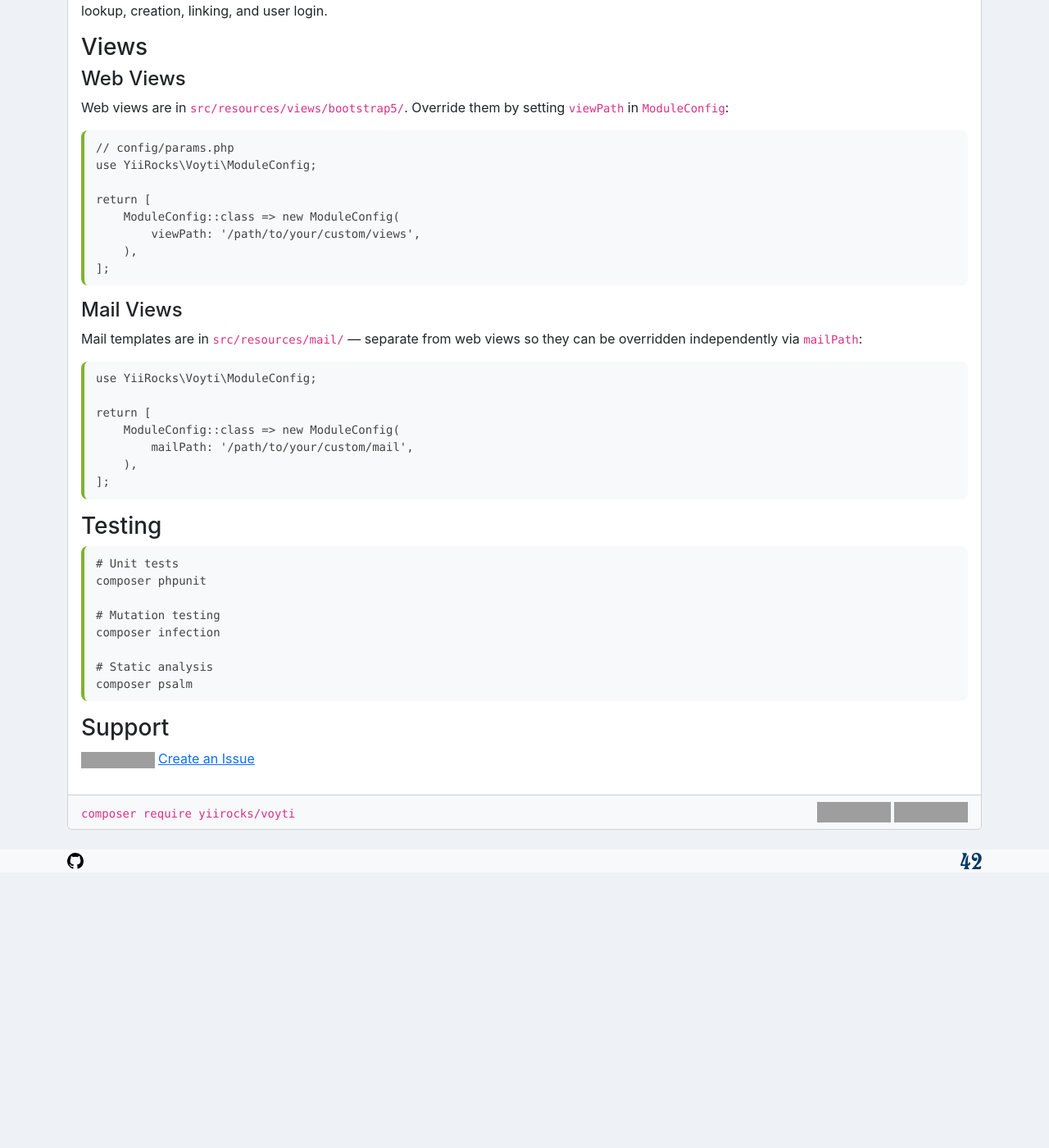
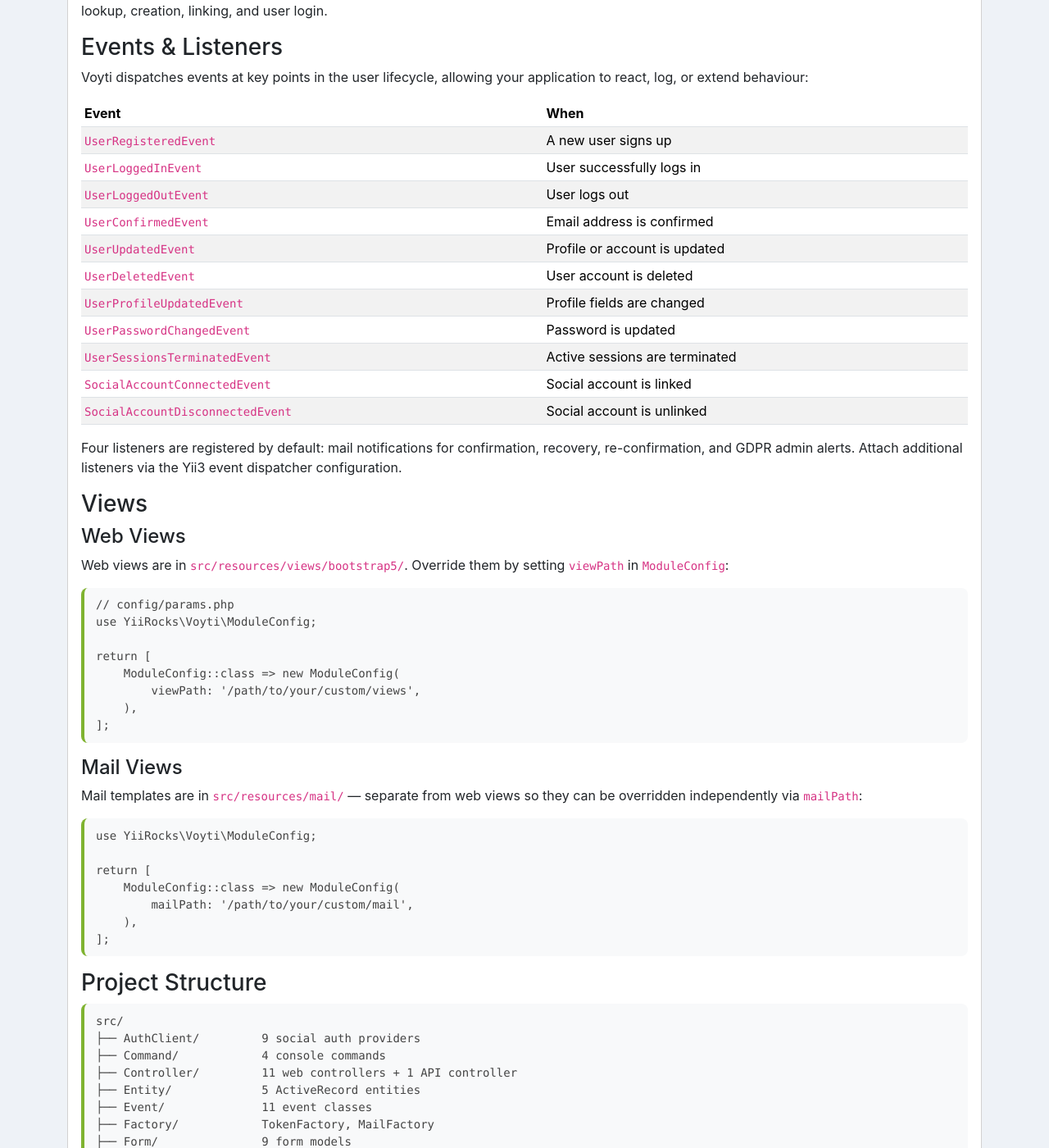
Before and after one commit to YiiRocks/YiiRocks.github.io, a Jekyll site: the page built from voyti/index.html, in a window 1280 px wide and 1400 px high, scrolled down 7141 px. Shown: the whole window at 82% size. Built offline with Jekyll 4.4.1, drawn with Linux system fonts in a browser that asks for light colours; a style sheet for code colours, icons or effects is not loaded; before the commit the page ends 8205 px from its top, so only the background shows below that; some of the changed text lies outside the part shown; grey boxes are pictures that could not be loaded.

Commit message:
Expand voyti accordion body with feature list, add events and project structure to docs

```diff
--- a/voyti/index.html
+++ b/voyti/index.html
@@ -639,6 +639,35 @@
             handles account lookup, creation, linking, and user login.
         </p>
 
+        <h3 class="card-title" id="events">Events &amp; Listeners</h3>
+        <p>Voyti dispatches events at key points in the user lifecycle,
+        allowing your application to react, log, or extend behaviour:</p>
+        <table class="table table-sm table-striped">
+            <thead>
+                <tr>
+                    <th>Event</th>
+                    <th>When</th>
+                </tr>
+            </thead>
+            <tbody>
+                <tr><td><code>UserRegisteredEvent</code></td><td>A new user signs up</td></tr>
+                <tr><td><code>UserLoggedInEvent</code></td><td>User successfully logs in</td></tr>
+                <tr><td><code>UserLoggedOutEvent</code></td><td>User logs out</td></tr>
+                <tr><td><code>UserConfirmedEvent</code></td><td>Email address is confirmed</td></tr>
+                <tr><td><code>UserUpdatedEvent</code></td><td>Profile or account is updated</td></tr>
+                <tr><td><code>UserDeletedEvent</code></td><td>User account is deleted</td></tr>
+                <tr><td><code>UserProfileUpdatedEvent</code></td><td>Profile fields are changed</td></tr>
+                <tr><td><code>UserPasswordChangedEvent</code></td><td>Password is updated</td></tr>
+                <tr><td><code>UserSessionsTerminatedEvent</code></td><td>Active sessions are terminated</td></tr>
+                <tr><td><code>SocialAccountConnectedEvent</code></td><td>Social account is linked</td></tr>
+                <tr><td><code>SocialAccountDisconnectedEvent</code></td><td>Social account is unlinked</td></tr>
+            </tbody>
+        </table>
+        <p>Four listeners are registered by default: mail notifications
+        for confirmation, recovery, re-confirmation, and GDPR admin alerts.
+        Attach additional listeners via the Yii3 event dispatcher
+        configuration.</p>
+
         <h3 class="card-title" id="views">Views</h3>
 
         <h4>Web Views</h4>
@@ -669,15 +698,36 @@
     ),
 ];</code></pre>
 
+        <h3 class="card-title" id="structure">Project Structure</h3>
+        <pre class="mb-3"><code>src/
+├── AuthClient/         9 social auth providers
+├── Command/            4 console commands
+├── Controller/         11 web controllers + 1 API controller
+├── Entity/             5 ActiveRecord entities
+├── Event/              11 event classes
+├── Factory/            TokenFactory, MailFactory
+├── Form/               9 form models
+├── Helper/             5 helpers
+├── Listener/           4 event listeners
+├── Middleware/          3 PSR-15 middleware
+├── Migration/          5 table-creation migrations
+├── Repository/         6 repositories
+├── Service/            22 + 5 session-history services
+├── Strategy/           3 email-change strategies
+├── Validator/          5 validators
+├── Widget/             4 widgets
+├── resources/mail/     5 mail templates
+├── resources/messages/ 4 locales
+├── resources/views/    33 Bootstrap 5 templates
+└── ModuleConfig.php    40+ configuration options</code></pre>
+
         <h3 class="card-title">Testing</h3>
-        <pre class="mb-3"><code class="bash"># Unit tests
-composer phpunit
-
-# Mutation testing
-composer infection
-
-# Static analysis
-composer psalm</code></pre>
+        <p>264 unit tests with 3,509 assertions, 100% mutation score:</p>
+        <pre class="mb-3"><code class="bash">composer phpunit       # unit tests
+composer infection     # mutation testing
+composer psalm         # static analysis
+composer php-cs-fixer  # code style
+composer phpmd         # mess detection</code></pre>
 
         <h3 class="card-title">Support</h3>
         <p>
```
Also changed, not shown: _data/projects.yml (+22 -6 lines).
